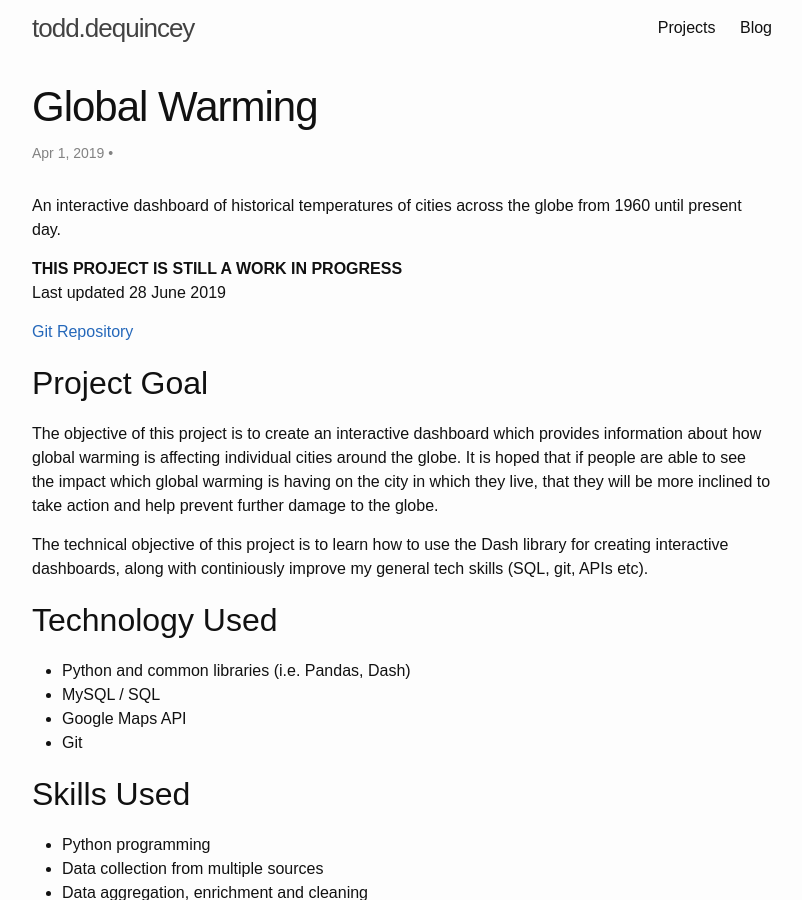
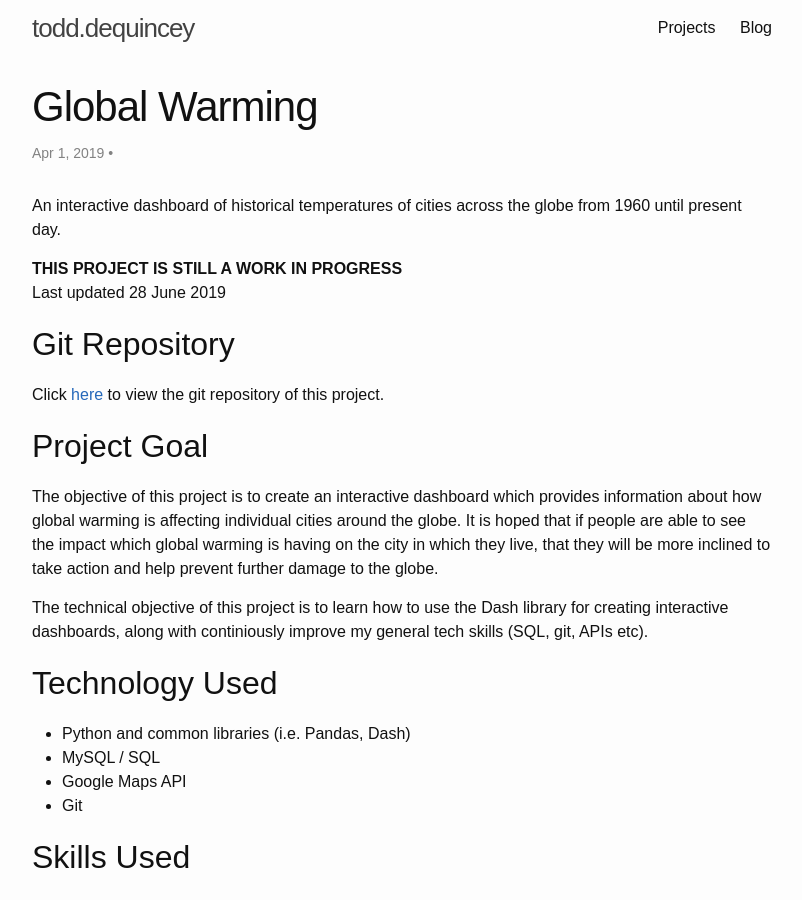
Before and after one commit to toddy86/dequincey.blog, a Jekyll site: the page built from _posts/2019-04-01-global-warming.md, in a window 1280 px wide and 900 px high. Shown: the whole window, without its empty margins (238-1040 px from the left). Built offline with Jekyll 4.4.1, drawn with Linux system fonts in a browser that asks for light colours.

Commit message:
Updated global warming read me

```diff
--- a/_posts/2019-04-01-global-warming.md
+++ b/_posts/2019-04-01-global-warming.md
@@ -10,7 +10,8 @@ An interactive dashboard of historical temperatures of cities across the globe f
 <b>THIS PROJECT IS STILL A WORK IN PROGRESS</b>
 Last updated 28 June 2019
 
-<a href="https://github.com/toddy86/globalwarming">Git Repository</a>
+## Git Repository
+Click <a href="https://github.com/toddy86/globalwarming">here</a> to view the git repository of this project.
 
 ## Project Goal
 The objective of this project is to create an interactive dashboard which provides information about how global warming is affecting individual cities around the globe. It is hoped that if people are able to see the impact which global warming is having on the city in which they live, that they will be more inclined to take action and help prevent further damage to the globe.
```
